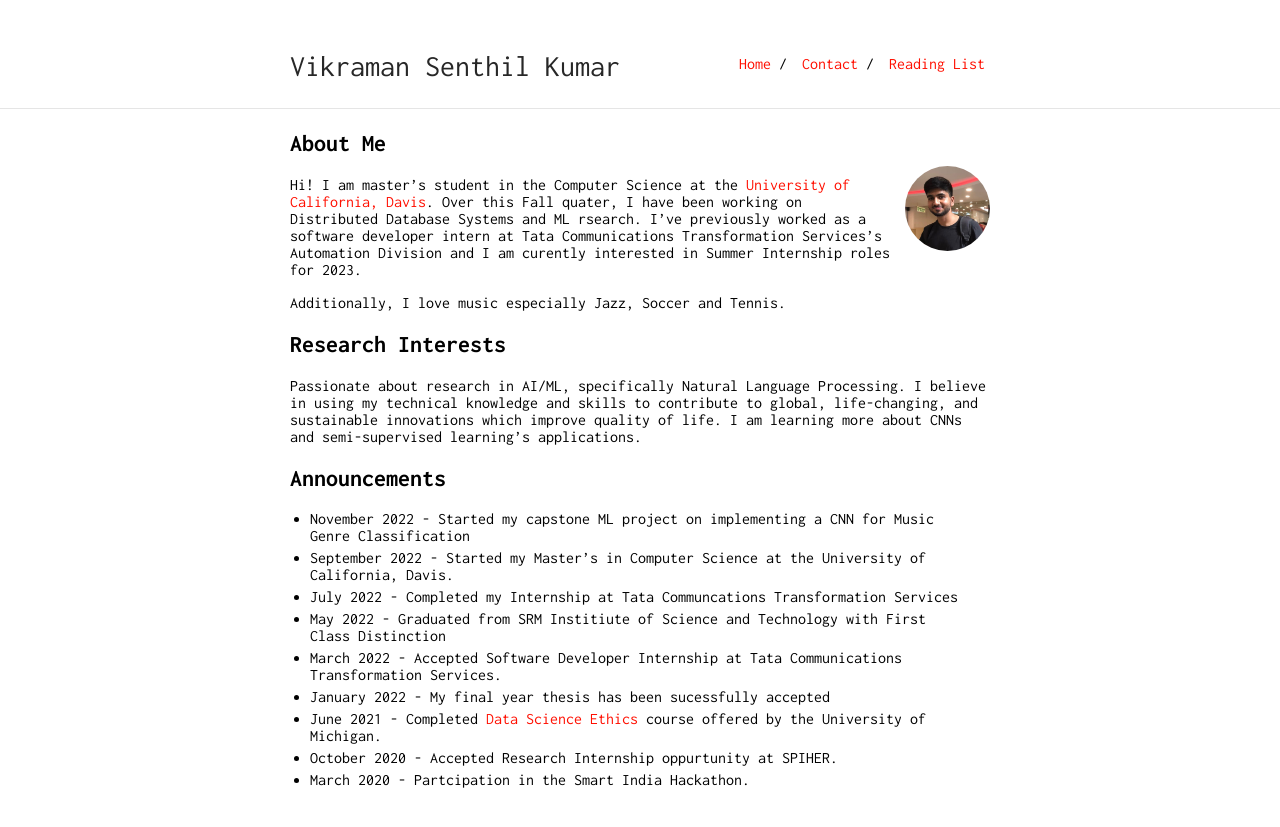
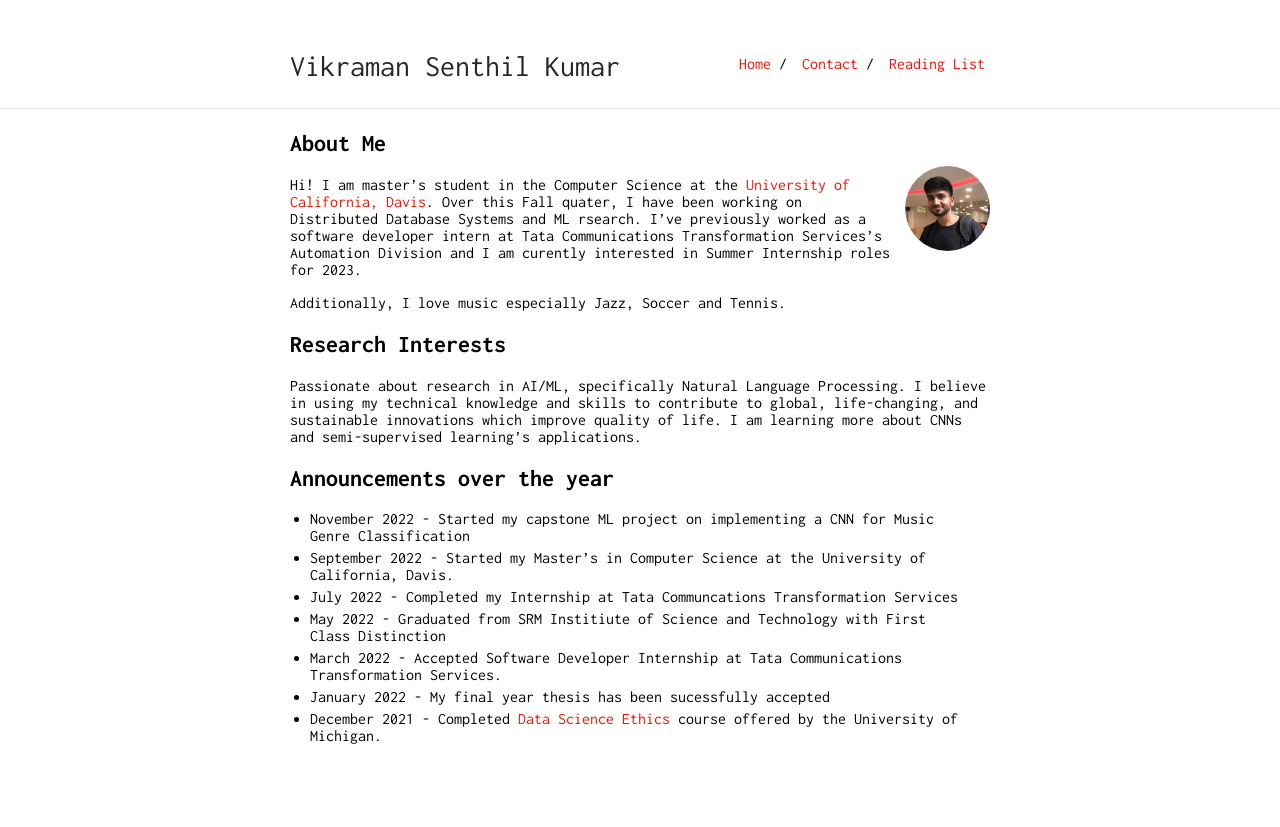
Before and after one commit to Vikramansen/vikramansen.github.io, a Jekyll site: the page built from index.md, in a window 1280 px wide. Shown: the top 827 px of the page. Built offline with Jekyll 4.4.1, drawn with Linux system fonts in a browser that asks for light colours; our own code applies the rules of GitHub Pages for plain Markdown files.

Commit message:
Update index.md

```diff
--- a/index.md
+++ b/index.md
@@ -17,7 +17,7 @@ Additionally, I love music especially Jazz, Soccer and Tennis.
 Passionate about research in AI/ML, specifically Natural Language Processing. I believe in using my technical knowledge and skills to contribute to global, life-changing, and sustainable innovations which improve quality of life. I am learning more about CNNs and semi-supervised learning's applications.
 
 
-## Announcements
+## Announcements over the year
 
 - November 2022 - Started my capstone ML project on implementing a CNN for Music Genre Classification
 - September 2022 - Started my Master's in Computer Science at the University of California, Davis.
@@ -25,7 +25,5 @@ Passionate about research in AI/ML, specifically Natural Language Processing. I
 - May 2022 - Graduated from SRM Institiute of Science and Technology with First Class Distinction
 - March 2022 - Accepted Software Developer Internship at Tata Communications Transformation Services.
 - January 2022 - My final year thesis has been sucessfully accepted
-- June 2021 - Completed [Data Science Ethics](https://www.coursera.org/account/accomplishments/verify/Q67EG39EXSDH?utm_source=link&utm_medium=certificate&utm_content=cert_image&utm_campaign=sharing_cta&utm_product=course) course offered by the
+- December 2021 - Completed [Data Science Ethics](https://www.coursera.org/account/accomplishments/verify/Q67EG39EXSDH?utm_source=link&utm_medium=certificate&utm_content=cert_image&utm_campaign=sharing_cta&utm_product=course) course offered by the
 University of Michigan.
-- October 2020 - Accepted Research Internship oppurtunity at SPIHER.
-- March  2020 - Partcipation in the Smart India Hackathon.
```
